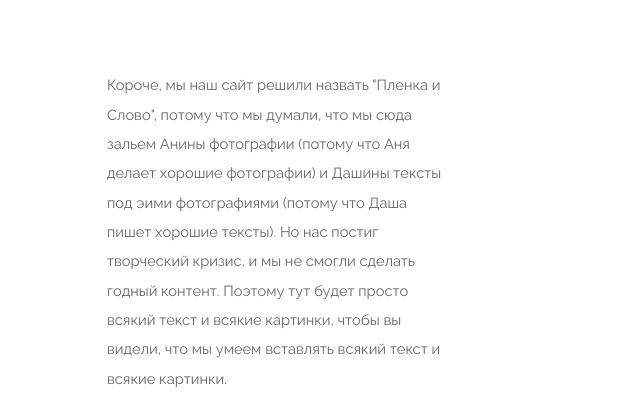
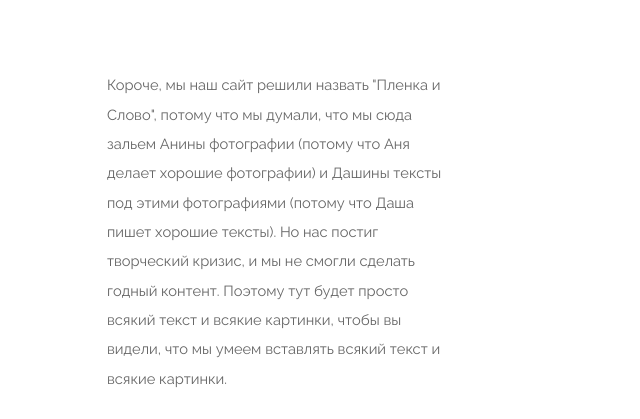
Before and after one commit to berkovaanna/film-word, a plain HTML site: page index.html in a window 1280 px wide. Shown: the part 529-948 px from the top of the page, 555-1195 px from the left. Drawn offline with Linux system fonts and the light colour scheme.

Commit message:
Update index.html

```diff
--- a/index.html
+++ b/index.html
@@ -46,7 +46,7 @@
 								</header>
 							</div>
 							<div class="6u$ 12u$(medium)">
-								<p>Короче, мы наш сайт решили назвать "Пленка и Слово", потому что мы думали, что мы сюда зальем Анины фотографии (потому что Аня делает хорошие фотографии) и Дашины тексты под эими фотографиями (потому что Даша пишет хорошие тексты). Но нас постиг творческий кризис, и мы не смогли сделать годный контент. Поэтому тут будет просто всякий текст и всякие картинки, чтобы вы видели, что мы умеем вставлять всякий текст и всякие картинки.</p>
+								<p>Короче, мы наш сайт решили назвать "Пленка и Слово", потому что мы думали, что мы сюда зальем Анины фотографии (потому что Аня делает хорошие фотографии) и Дашины тексты под этими фотографиями (потому что Даша пишет хорошие тексты). Но нас постиг творческий кризис, и мы не смогли сделать годный контент. Поэтому тут будет просто всякий текст и всякие картинки, чтобы вы видели, что мы умеем вставлять всякий текст и всякие картинки.</p>
 								<p>Вообще, может быть тут даже будет какой-то смысл. Пока сложно сказать. Но вы если что присматривайтесь. Сможете как минимум составить психологический портрет.</p>
 							</div>
 						</div>
```
